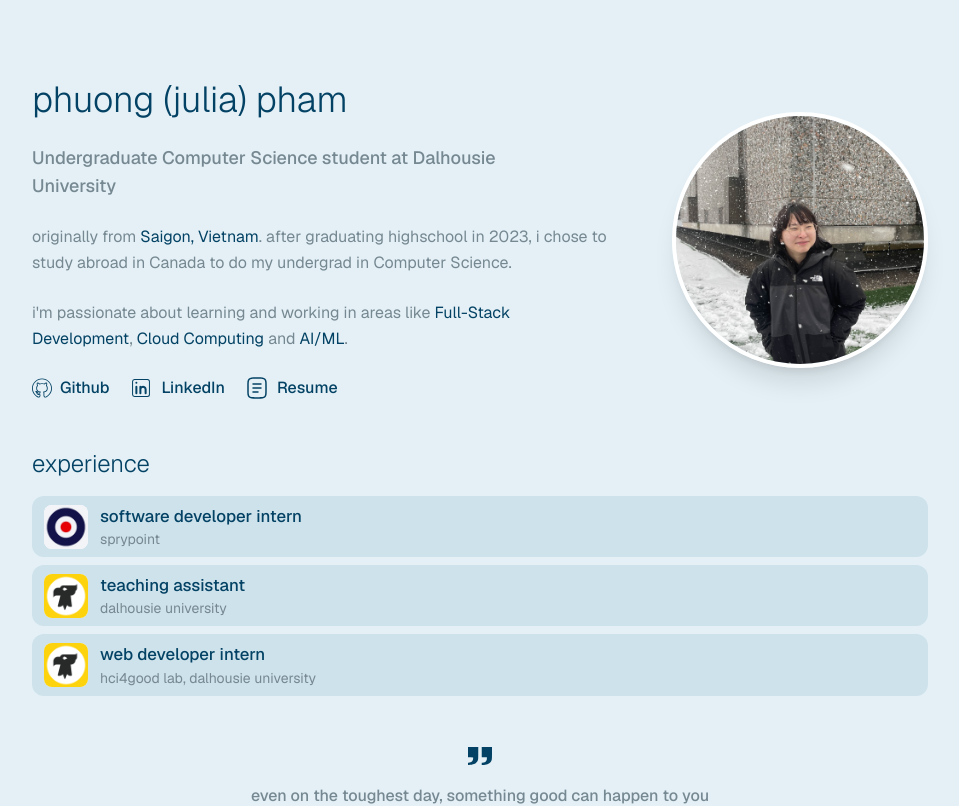
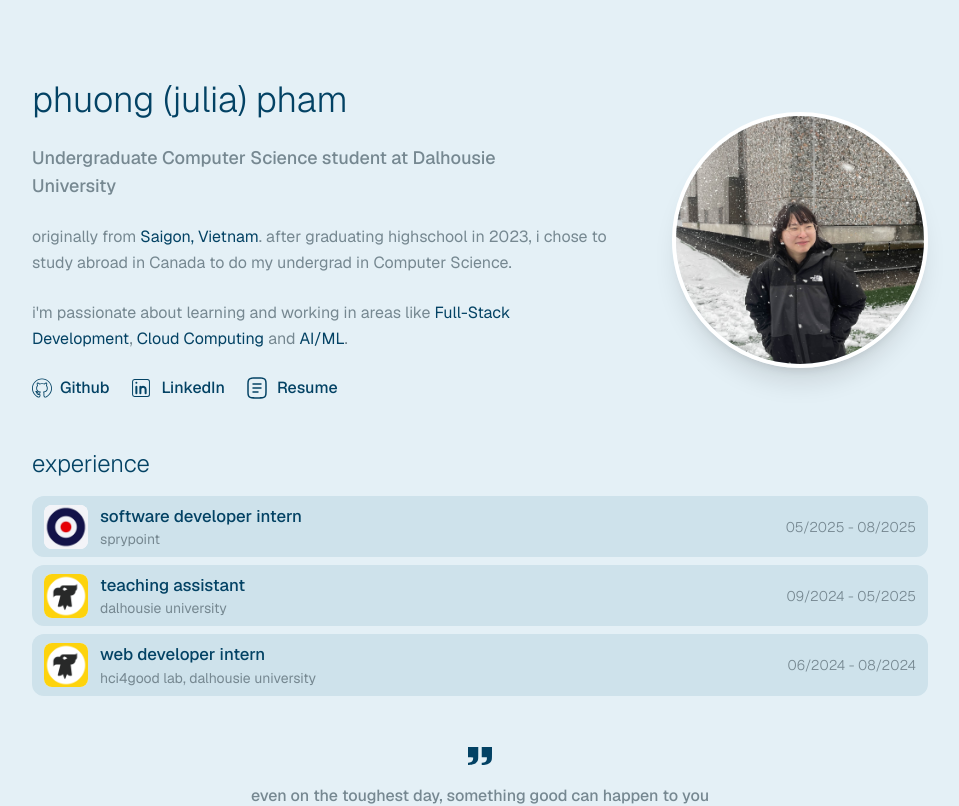
Before and after one commit to phuongwj/portfolio-101, a Next.js app: page / in a window 1280 px wide. Shown: the top 806 px of the page, without its empty margins (160-1119 px from the left). Built offline with nearby package versions, Linux system fonts and the light colour scheme.

Commit message:
added duration for experience

```diff
--- a/src/app/components/Experiences.jsx
+++ b/src/app/components/Experiences.jsx
@@ -24,8 +24,8 @@ export default function Experiences() {
                   {expsSorted.slice(0, 4).map((exp) => (
                       <li key={exp.id} className="flex flex-col">
 
-                        {/* Company Logo & the Position, Company */}
-                        <section className="text-md py-2 px-3 rounded-xl flex flex-row bg-widBg">
+                        {/* Left Side: Company Logo & the Position, Company */}
+                        <section className="text-md py-2 px-3 rounded-xl flex flex-row justify-between bg-widBg">
                           <div className="flex items-center gap-3">
 
                             <img
@@ -36,9 +36,14 @@ export default function Experiences() {
 
                             <div className="flex flex-col">
                               <h2 className="text-first font-medium">{exp.title}</h2>
-                              <h3 className="text-second text-sm">{exp.org}</h3>
+                              <h3 className="text-second text-sm font-base">{exp.org}</h3>
                             </div>
                           </div>
+
+                          {/* Right Side: Duration */}
+                          <section className="flex items-center">
+                            <h2 className="text-second font-light text-sm">{exp.duration}</h2>
+                          </section>
                         </section>
                       </li>
                   ))}
--- a/src/local-json/experiences.json
+++ b/src/local-json/experiences.json
@@ -5,8 +5,7 @@
         "org": "hci4good lab, dalhousie university",
         "image": "/dal_logo.png",
         "location": "halifax, ns",
-        "time": "jun - aug 2024",
-        "info": "i spent 2 months of Summer 2024 with 7 other students building a website that resulted in me being proficient in tools like React.js, Node.js, SCSS and also gained knowledge of how Express.js worked with our backend - MongoDB."
+        "duration": "06/2024 - 08/2024"
     },
     {
         "id": 2,
@@ -14,8 +13,7 @@
         "org": "dalhousie university",
         "image": "/dal_logo.png",
         "location": "halifax, ns",
-        "time": "sept 2024 - present",
-        "info": "following my successful Summer 2024 internship, i landed a Teaching Assistant role at my university, where i co-lead labs in a variety of courses to guide students through their labs, assignments, and to address any questions or concerns that they had."
+        "duration": "09/2024 - 05/2025"
     },
     {
         "id": 3,
@@ -23,7 +21,6 @@
         "org": "sprypoint",
         "image": "/sprypoint_logo.png",
         "location": "charlottetown, pei (remote)",
-        "time": "may - aug 2025",
-        "info": "coming soon :)"
+        "duration": "05/2025 - 08/2025"
     }
 ]
```
